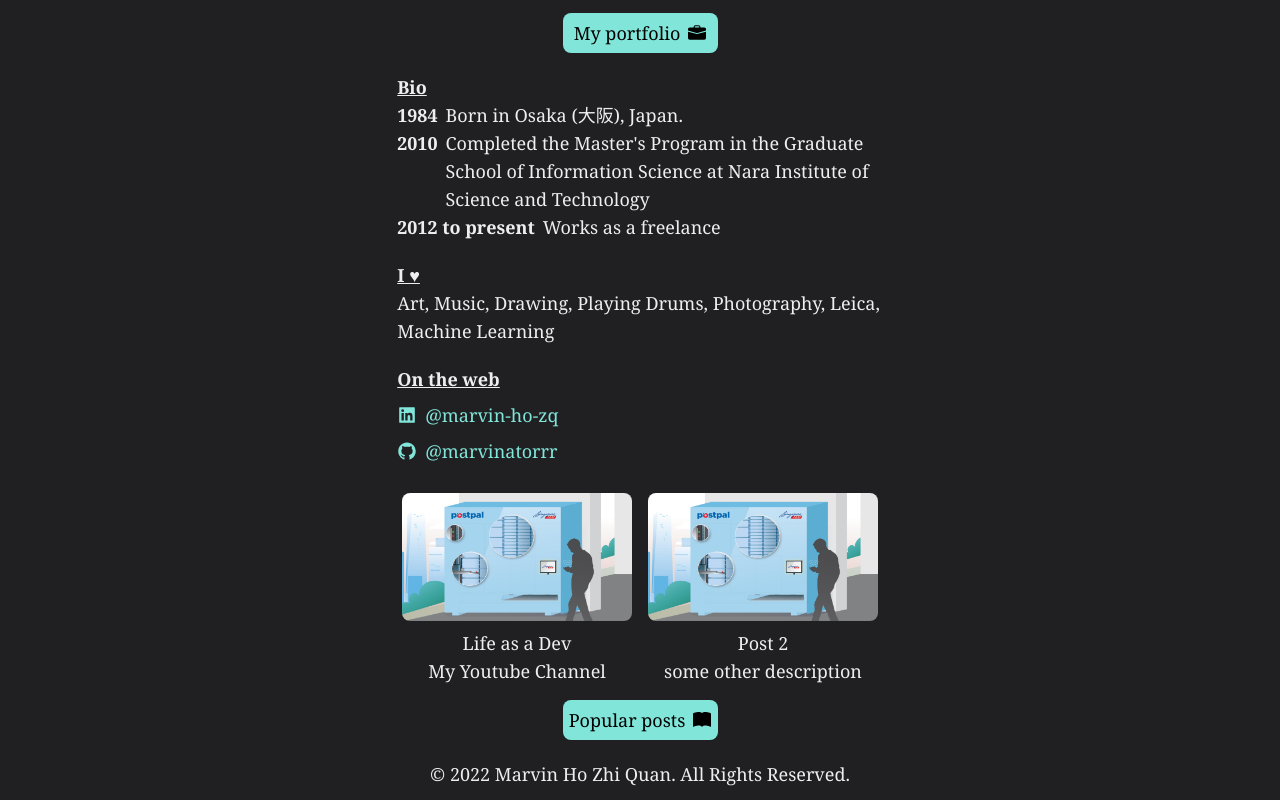
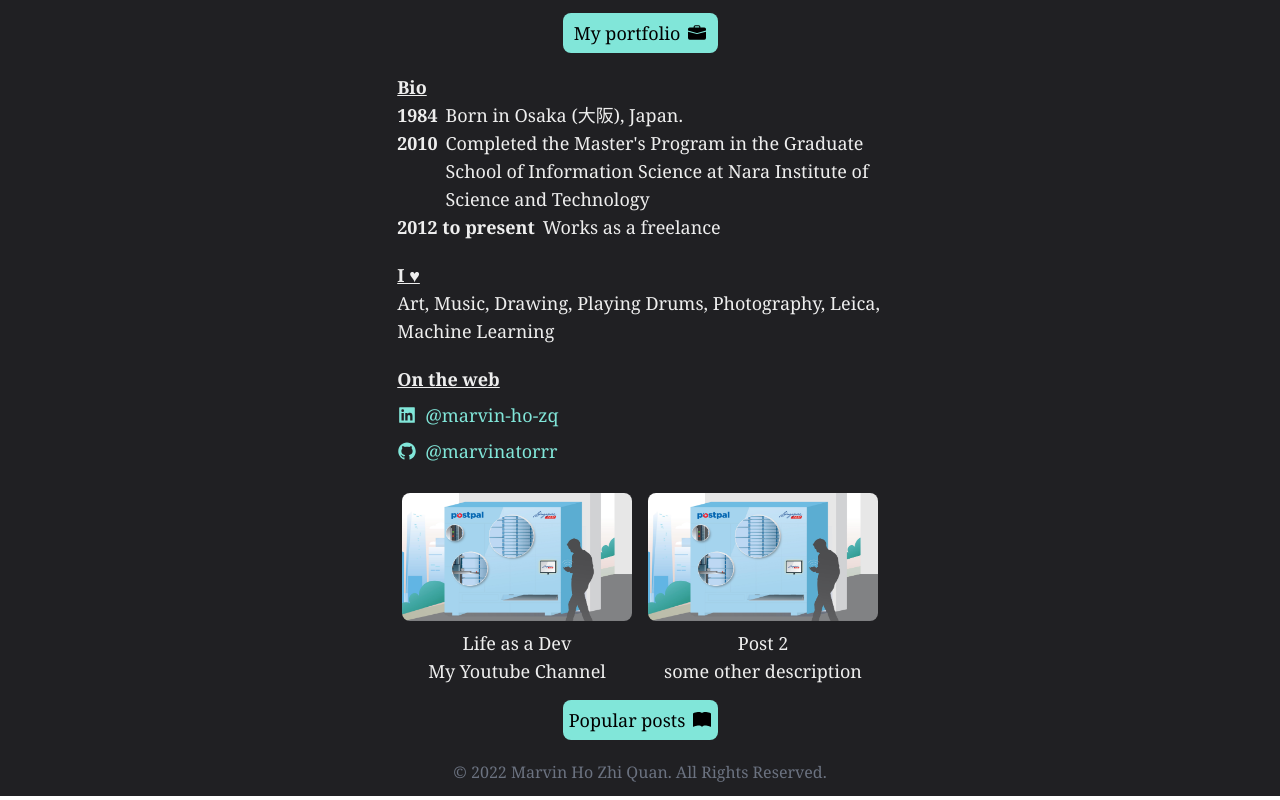
Before and after one commit to marvinatorrr/portfolio-website, a React (Create React App) app: page / in a window 1280 px wide. Shown: the part 829-1629 px from the top of the page. Built offline with nearby package versions, Linux system fonts and the light colour scheme.

Commit message:
amend footer font

```diff
--- a/src/Components/Footer.js
+++ b/src/Components/Footer.js
@@ -1,6 +1,6 @@
 function Footer() {
   return (
-    <div className="flex justify-center">
+    <div className="flex justify-center text-base text-gray-500">
       <p>© 2022 Marvin Ho Zhi Quan. All Rights Reserved.</p>
     </div>
   );
```
